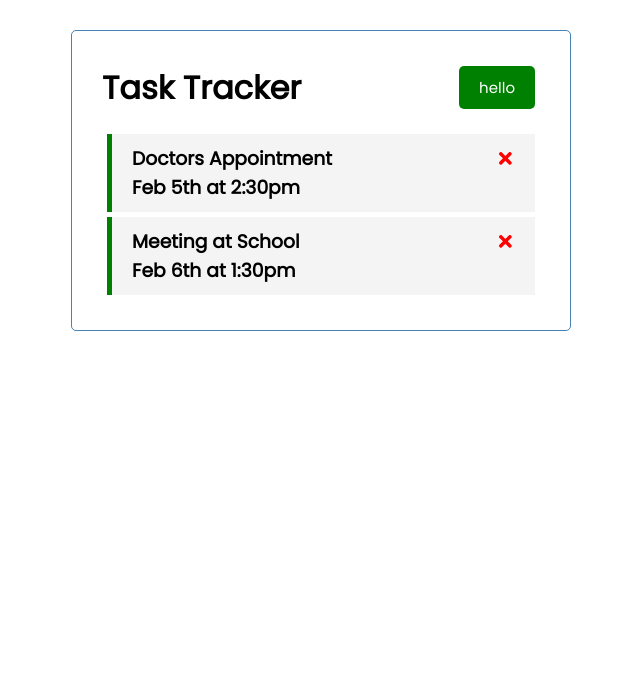
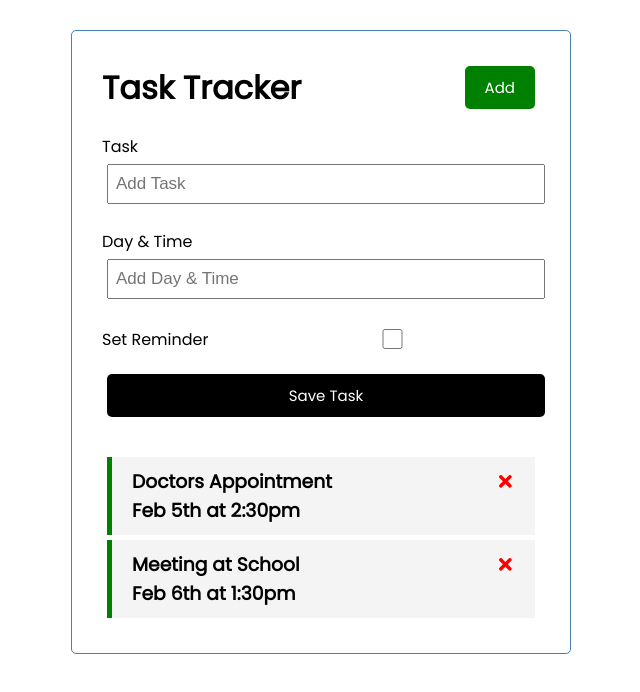
Before and after one commit to richardRK/ReactJsCC, a React (Create React App) app in the folder react-task-tracker/: page / in a window 1280 px wide. Shown: the top 692 px of the page, without its empty margins (319-959 px from the left). Built offline with nearby package versions, Linux system fonts and the light colour scheme; no server answers.

Commit message:
SaveTask

```diff
--- a/react-task-tracker/src/App.js
+++ b/react-task-tracker/src/App.js
@@ -3,6 +3,7 @@
 import Header from "./Components/Header";
 import React, { useEffect, useState } from "react";
 import Tasks from "./Components/Tasks";
+import AddTask from "./Components/AddTask";
 
 /*states get passed down, actions get passed up
 
@@ -36,7 +37,12 @@
     },
   ]);
 
-  //delete task
+  //add task
+  const addTask = (task) => {
+    console.log(task);
+  };
+
+  //Delete task
   const deleteTask = (id) => {
     setTasks(tasks.filter((task) => task.id !== id));
   };
@@ -53,6 +59,7 @@
   return (
     <div className="container">
       <Header />
+      <AddTask onAdd = {addTask}/>
       {tasks.length > 0 ? (
         <Tasks tasks={tasks} onDelete={deleteTask} onToggle={toggleReminder} />
       ) : (
--- /dev/null
+++ b/react-task-tracker/src/Components/AddTask.js
@@ -0,0 +1,66 @@
+import React from "react";
+
+import { useState } from "react";
+
+export default function AddTask({ onAdd }) {
+  const [text, setText] = useState("");
+  const [day, setDay] = useState("");
+
+  const [reminder, setRemider] = useState(false);
+
+  const onSubmit = (e) => {
+    e.preventDefault();
+
+    if (!text) {
+      alert("Please add task ");
+      return;
+    }
+
+    onAdd({ text, day, reminder });
+
+    setText("");
+    setDay("");
+    setRemider(false);
+  };
+
+  return (
+    <form className="add-form" onSubmit={onSubmit}>
+      <div className="form-control">
+        <label>Task</label>
+        <input
+          type="text"
+          placeholder="Add Task"
+          value={text}
+          onChange={(e) => {
+            setText(e.target.value);
+          }}
+        />
+      </div>
+      <div className="form-control">
+        <label>Day & Time</label>
+        <input
+          type="text"
+          placeholder="Add Day & Time"
+          value={day}
+          onChange={(e) => {
+            setDay(e.target.value);
+          }}
+        />
+      </div>
+      <div className="form-control form-control-check">
+        <label htmlFor="">Set Reminder</label>
+        <input
+          type="checkbox"
+          checked={reminder}
+          value={reminder}
+          onChange={(e) => {
+            setRemider(e.currentTarget.checked);
+          }}
+        />
+      </div>
+
+      <input type="submit" value="Save Task" className="btn btn-block" />
+      <div className="form-control"></div>
+    </form>
+  );
+}
--- a/react-task-tracker/src/Components/Header.js
+++ b/react-task-tracker/src/Components/Header.js
@@ -9,7 +9,7 @@
   return (
     <header className="header">
       <h1>{title}</h1>
-      <Button color="green" text="hello" onClick={onAdd} />
+      <Button color="green" text="Add" onClick={onAdd} />
     </header>
   );
 };
--- a/react-task-tracker/src/Components/Task.js
+++ b/react-task-tracker/src/Components/Task.js
@@ -6,7 +6,7 @@
 const Task = ({ task, onDelete, onToggle }) => {
   return (
     <div
-      className={`task ${task.reminder ? 'reminder' : ''}`}
+      className={`task ${task.reminder ? "reminder" : ""}`}
       onDoubleClick={() => onToggle(task.id)}
     >
       <h3>
```
